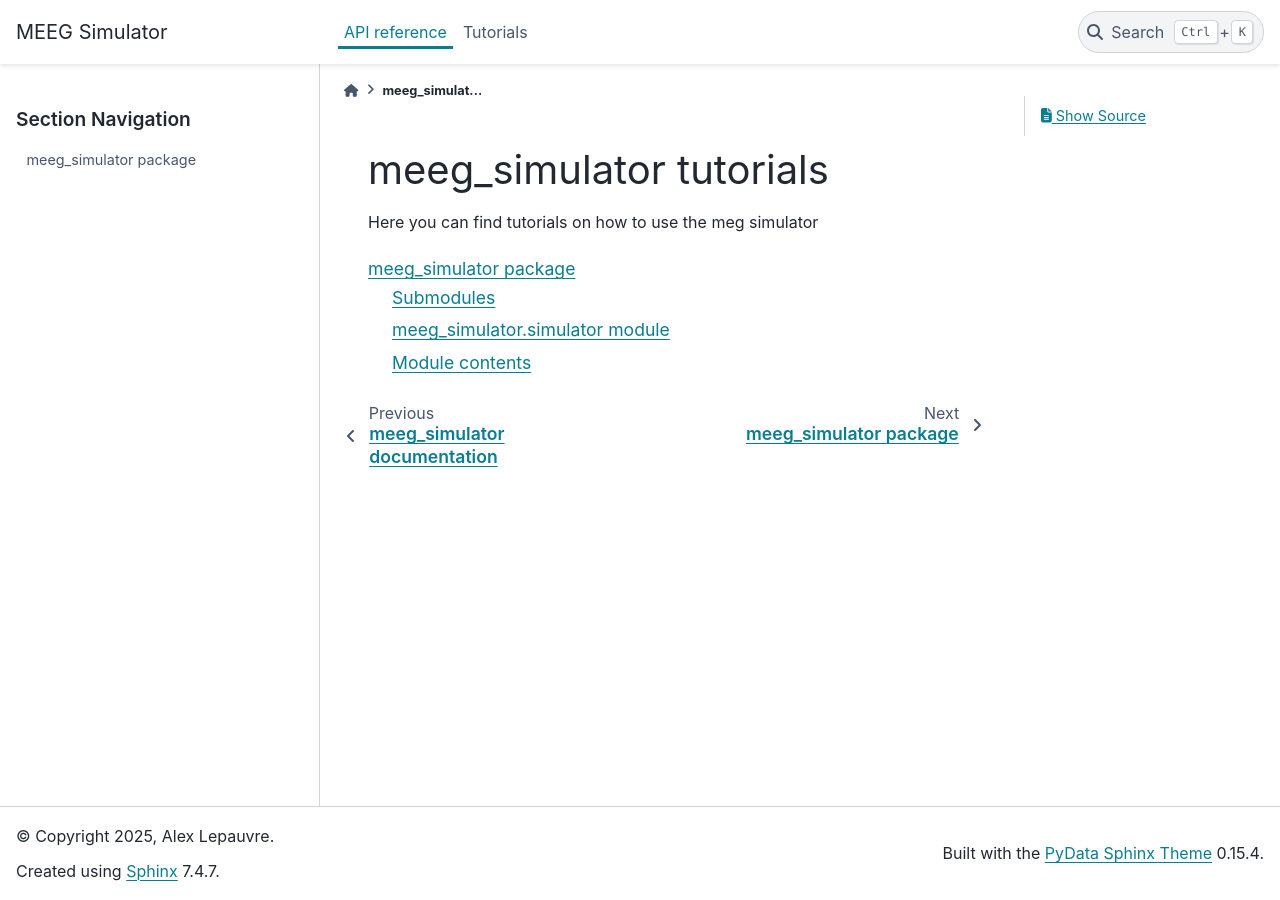
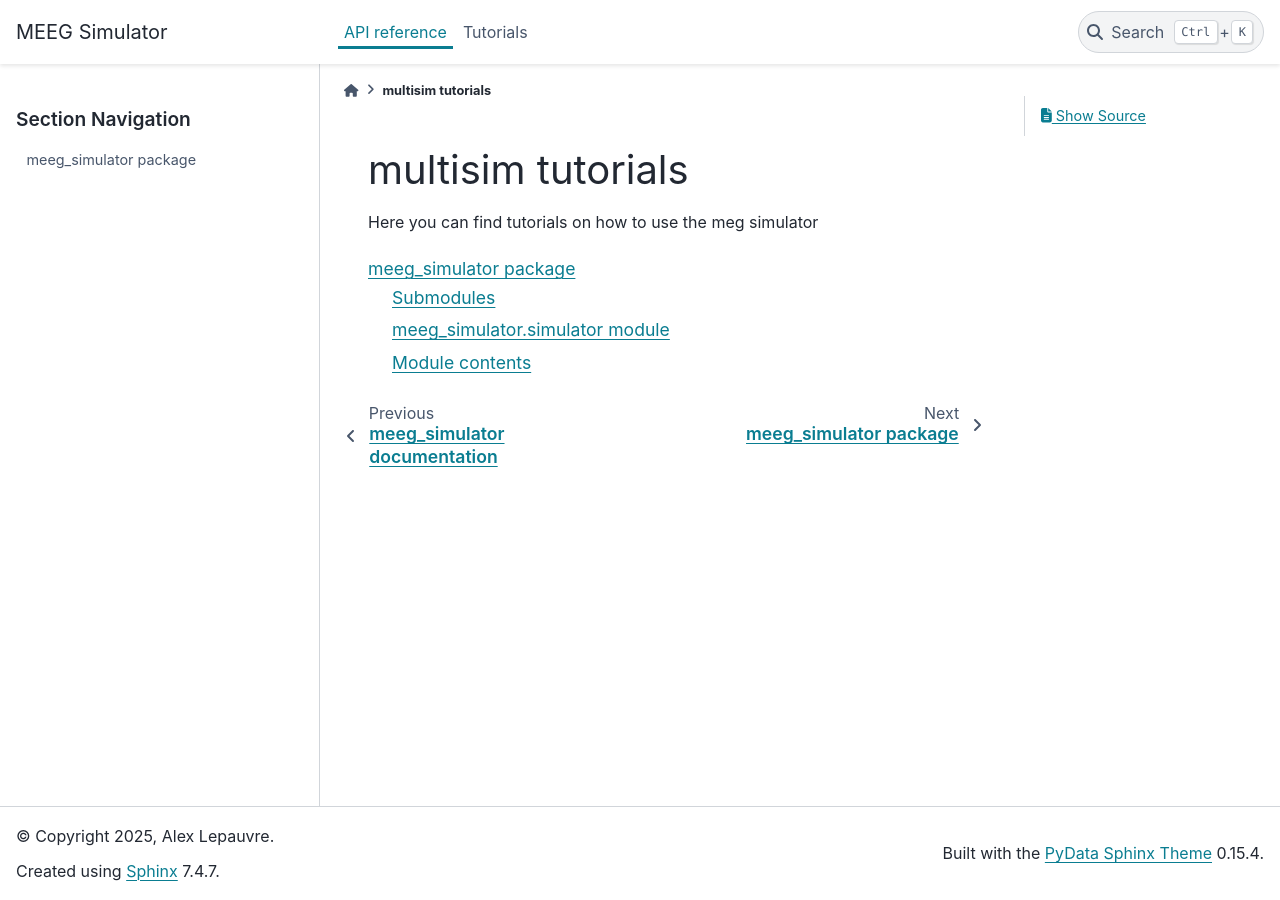
Before and after one commit to qian-chu/multisim-neuro, a Sphinx documentation site: the page built from docs/source/api/index.rst, in a window 1280 px wide. Built offline with Sphinx 7.4.7 and the PyData theme 0.15.4, drawn with Linux system fonts in a browser that asks for light colours.

Commit message:
Update package name

```diff
--- a/docs/source/api/index.rst
+++ b/docs/source/api/index.rst
@@ -1,9 +1,9 @@
-.. meeg_simulator documentation master file, created by
+.. multisim documentation master file, created by
    sphinx-quickstart on Wed Mar 19 10:26:53 2025.
    You can adapt this file completely to your liking, but it should at least
    contain the root `toctree` directive.
 
-meeg_simulator tutorials
+multisim tutorials
 ============================
 
 
@@ -13,4 +13,4 @@ Here you can find tutorials on how to use the meg simulator
 .. toctree::
    :maxdepth: 2
 
-   meeg_simulator
+   multisim
--- a/docs/source/api/meeg_simulator.rst
+++ b/docs/source/api/multisim.rst
@@ -7,7 +7,7 @@ Submodules
 meeg\_simulator.simulator module
 --------------------------------
 
-.. automodule:: meeg_simulator.simulator
+.. automodule:: multisim.Simulator
    :members:
    :show-inheritance:
    :undoc-members:
@@ -15,7 +15,7 @@ meeg\_simulator.simulator module
 Module contents
 ---------------
 
-.. automodule:: meeg_simulator
+.. automodule:: multisim
    :members:
    :show-inheritance:
    :undoc-members:
--- a/docs/source/tutorial/index.rst
+++ b/docs/source/tutorial/index.rst
@@ -1,9 +1,9 @@
-.. meeg_simulator documentation master file, created by
+.. multisim documentation master file, created by
    sphinx-quickstart on Wed Mar 19 10:26:53 2025.
    You can adapt this file completely to your liking, but it should at least
    contain the root `toctree` directive.
 
-meeg_simulator tutorials
+multisim tutorials
 ============================
 
 
```
